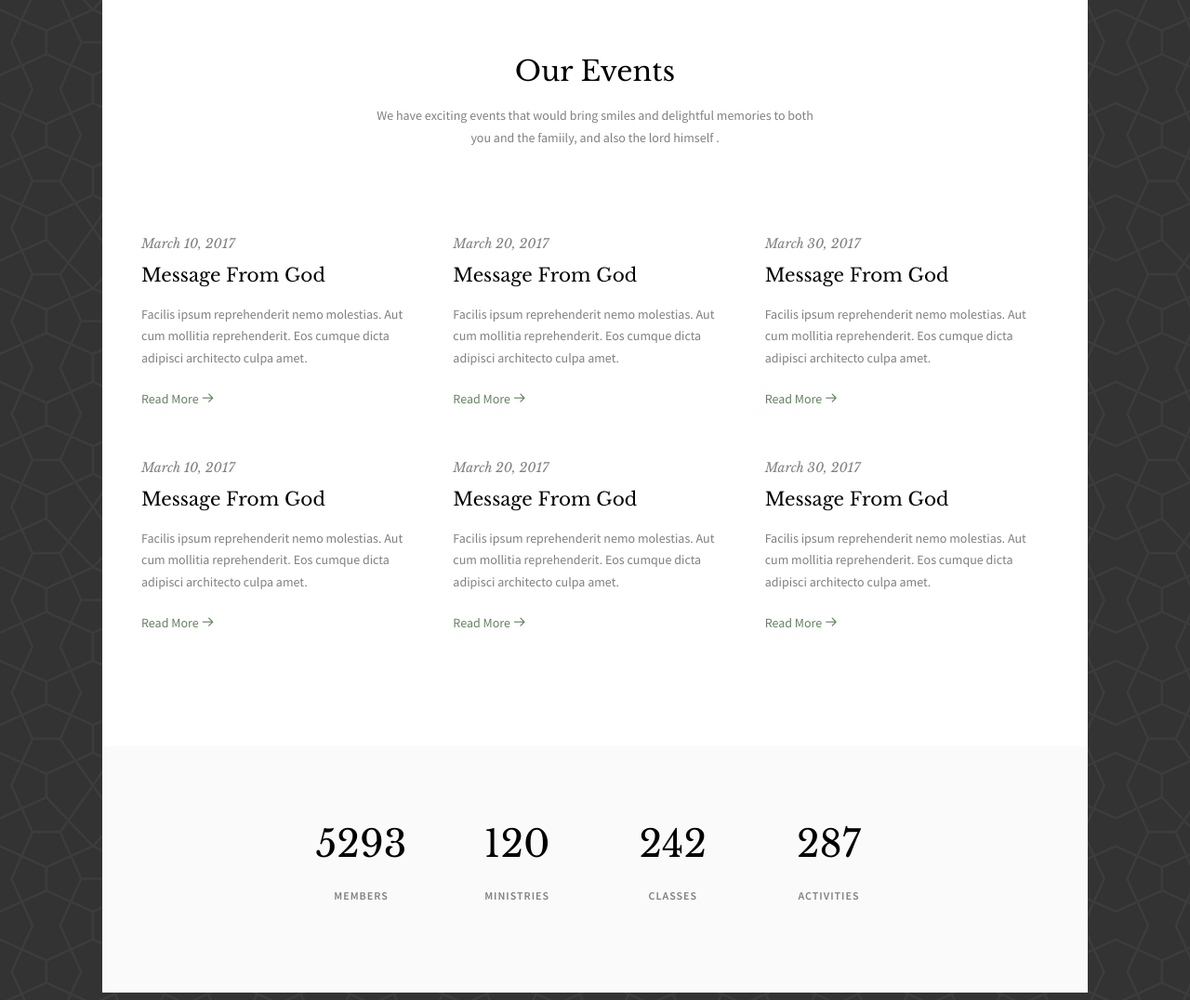
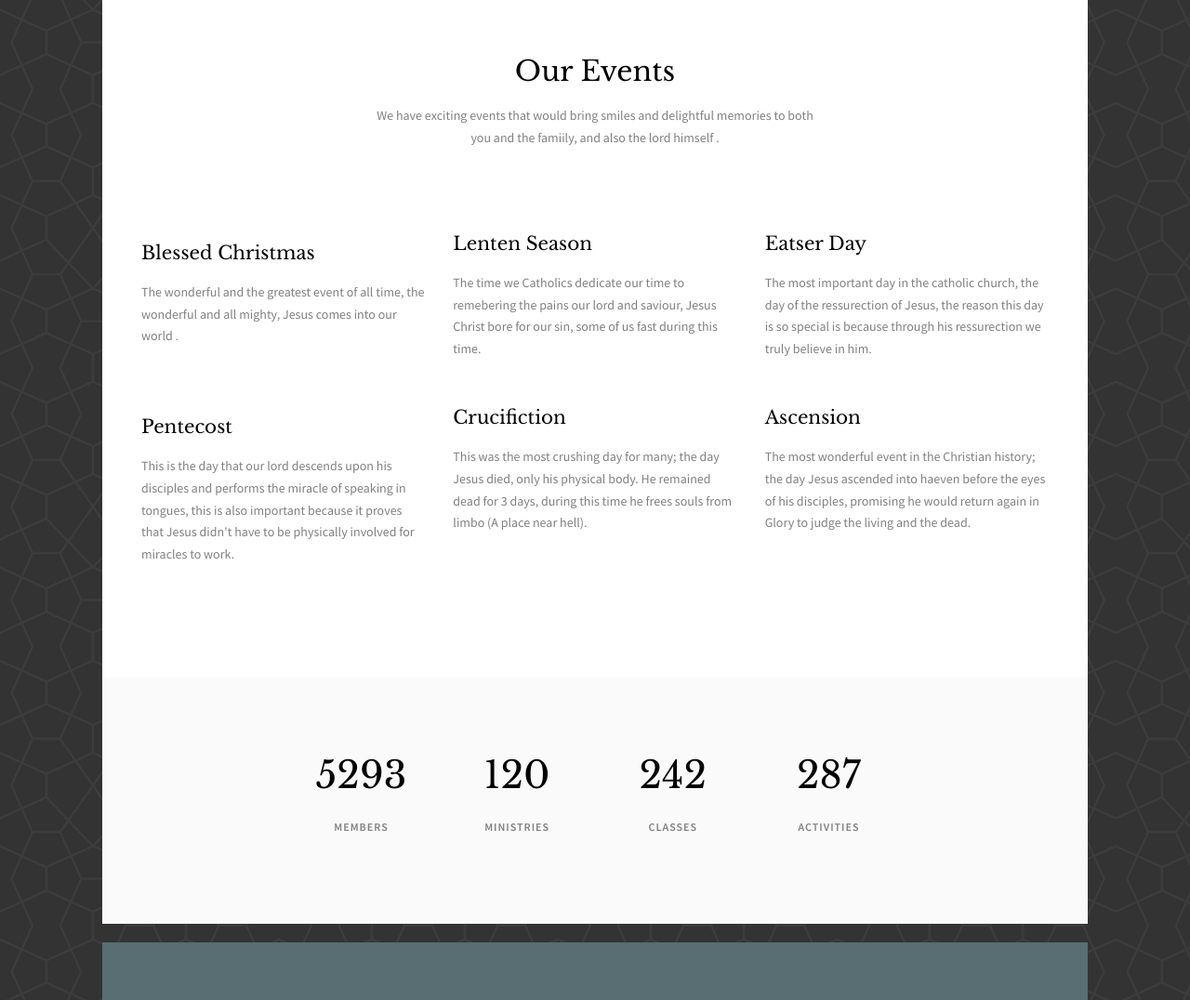
Before and after one commit to johnnyfleix/Church-Website-update, a plain HTML site: page church/events.html in a window 1280 px wide. Shown: the part 755-1831 px from the top of the page at 93% size. Drawn offline with nearby package versions, Linux system fonts and the light colour scheme; files whose address does not match are found by name.

Commit message:
events.html

```diff
--- a/church/events.html
+++ b/church/events.html
@@ -3,25 +3,12 @@
 	<head>
 	<meta charset="utf-8">
 	<meta http-equiv="X-UA-Compatible" content="IE=edge">
-	<title>Church</title>
+	<title>Church | Events</title>
 	<meta name="viewport" content="width=device-width, initial-scale=1">
-	<meta name="description" content="Free HTML5 Website Template by freehtml5.co" />
-	<meta name="keywords" content="free website templates, free html5, free template, free bootstrap, free website template, html5, css3, mobile first, responsive" />
-	<meta name="author" content="freehtml5.co" />
+	<meta name="description" content="" />
+	<meta name="keywords" content="" />
+	<meta name="author" content="https://johnnyfleix.github.io/My-Portfolio/portfolio/public_html/" />
 
-	<!--
-	//////////////////////////////////////////////////////
-
-	FREE HTML5 TEMPLATE
-	DESIGNED & DEVELOPED by FreeHTML5.co
-
-	Website: 		http://freehtml5.co/
-	Email: 			info@freehtml5.co
-	Twitter: 		http://twitter.com/fh5co
-	Facebook: 		https://www.facebook.com/fh5co
-
-	//////////////////////////////////////////////////////
-	 -->
 
   	<!-- Facebook and Twitter integration -->
 	<meta property="og:title" content=""/>
@@ -84,12 +71,6 @@
 							<li><a href="sermons.html">Sermons</a></li>
 							<li class="has-dropdown">
 								<a href="news.html">News</a>
-								<ul class="dropdown">
-									<li><a href="#">Ministry</a></li>
-									<li><a href="#">Medical Missionary</a></li>
-									<li><a href="#">Country Living</a></li>
-									<li><a href="#">Gospel Workers</a></li>
-								</ul>
 							</li>
 							<li class="active"><a href="events.html">Events</a></li>
 							<li><a href="about.html">About</a></li>
@@ -132,50 +113,41 @@
 			<div class="row">
 				<div class="col-md-4 animate-box">
 					<div class="events-entry">
-						<span class="date">March 10, 2017</span>
-						<h3><a href="#">Message From God</a></h3>
-						<p>Facilis ipsum reprehenderit nemo molestias. Aut cum mollitia reprehenderit. Eos cumque dicta adipisci architecto culpa amet.</p>
-						<a href="#">Read More <i class="icon-arrow-right3"></i></a>
+						<span class="date"></span>
+						<h3><a href="#">Blessed Christmas</a></h3>
+						<p>The wonderful and the greatest event of all time, the wonderful and all mighty, Jesus comes into our world .</p>
 					</div>
 				</div>
 				<div class="col-md-4 animate-box">
 					<div class="events-entry">
-						<span class="date">March 20, 2017</span>
-						<h3><a href="#">Message From God</a></h3>
-						<p>Facilis ipsum reprehenderit nemo molestias. Aut cum mollitia reprehenderit. Eos cumque dicta adipisci architecto culpa amet.</p>
-						<a href="#">Read More <i class="icon-arrow-right3"></i></a>
+						<h3><a href="#">Lenten Season</a></h3>
+						<p>The time we Catholics dedicate our time to remebering the pains our lord and saviour, Jesus Christ bore for our sin, some of us fast during this time.</p>
+
 					</div>
 				</div>
 				<div class="col-md-4 animate-box">
 					<div class="events-entry">
-						<span class="date">March 30, 2017</span>
-						<h3><a href="#">Message From God</a></h3>
-						<p>Facilis ipsum reprehenderit nemo molestias. Aut cum mollitia reprehenderit. Eos cumque dicta adipisci architecto culpa amet.</p>
-						<a href="#">Read More <i class="icon-arrow-right3"></i></a>
+						<h3><a href="#">Eatser Day</a></h3>
+						<p>The most important day in the catholic church, the day of the ressurection of Jesus, the reason this day is so special is because through his ressurection we truly believe in him.</p>
 					</div>
 				</div>
 				<div class="col-md-4 animate-box">
 					<div class="events-entry">
-						<span class="date">March 10, 2017</span>
-						<h3><a href="#">Message From God</a></h3>
-						<p>Facilis ipsum reprehenderit nemo molestias. Aut cum mollitia reprehenderit. Eos cumque dicta adipisci architecto culpa amet.</p>
-						<a href="#">Read More <i class="icon-arrow-right3"></i></a>
+						<span class="date"></span>
+						<h3><a href="#">Pentecost</a></h3>
+						<p>This is the day that our lord descends upon his disciples and performs the miracle of speaking in tongues, this is also important because it proves that Jesus didn't have to be physically involved for miracles to work.</p>
 					</div>
 				</div>
 				<div class="col-md-4 animate-box">
 					<div class="events-entry">
-						<span class="date">March 20, 2017</span>
-						<h3><a href="#">Message From God</a></h3>
-						<p>Facilis ipsum reprehenderit nemo molestias. Aut cum mollitia reprehenderit. Eos cumque dicta adipisci architecto culpa amet.</p>
-						<a href="#">Read More <i class="icon-arrow-right3"></i></a>
+						<h3><a href="#">Crucifiction</a></h3>
+						<p>This was the most crushing day for many; the day Jesus died, only his physical body. He remained dead for 3 days, during this time he frees souls from limbo (A place near hell).</p>
 					</div>
 				</div>
 				<div class="col-md-4 animate-box">
 					<div class="events-entry">
-						<span class="date">March 30, 2017</span>
-						<h3><a href="#">Message From God</a></h3>
-						<p>Facilis ipsum reprehenderit nemo molestias. Aut cum mollitia reprehenderit. Eos cumque dicta adipisci architecto culpa amet.</p>
-						<a href="#">Read More <i class="icon-arrow-right3"></i></a>
+						<h3><a href="#">Ascension</a></h3>
+						<p>The most wonderful event in the Christian history; the day Jesus ascended into haeven before the eyes of his disciples, promising he would return again in Glory to judge the living and the dead.</p>
 					</div>
 				</div>
 			</div>
@@ -222,18 +194,14 @@
 			</div>
 			<div class="col-md-4 text-center">
 				<p>
-					<ul class="fh5co-social-icons">
-						<li><a href="#"><i class="icon-twitter2"></i></a></li>
-						<li><a href="#"><i class="icon-facebook2"></i></a></li>
-						<li><a href="#"><i class="icon-dribbble2"></i></a></li>
-					</ul>
+
 				</p>
 			</div>
 			<div class="row copyright">
 				<div class="col-md-12 text-center">
 					<p>
 						<small class="block">&copy; 2016 Free HTML5. All Rights Reserved.</small>
-						<small class="block">Designed by <a href="http://freehtml5.co/" target="_blank">FreeHTML5.co</a> Demo Images: <a href="http://unsplash.co/" target="_blank">Unsplash</a></small>
+						<small class="block">Designed by <a href="https://johnnyfleix.github.io/My-Portfolio/portfolio/public_html/" target="_blank">Johnny Blaze</a> Demo Images: <a href="http://unsplash.co/" target="_blank">Unsplash</a></small>
 					</p>
 				</div>
 			</div>
```
